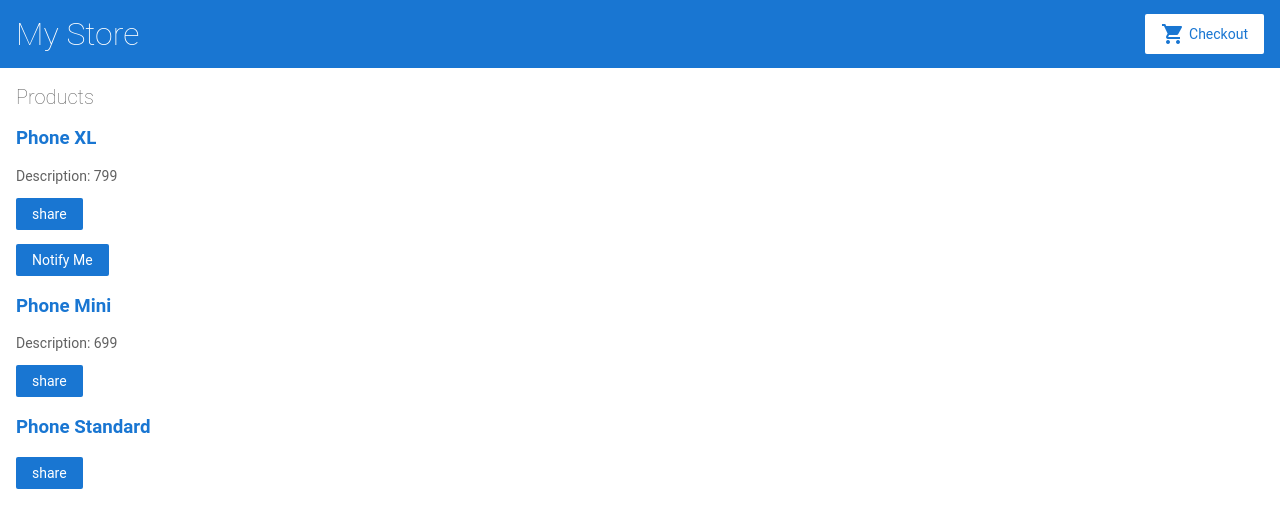
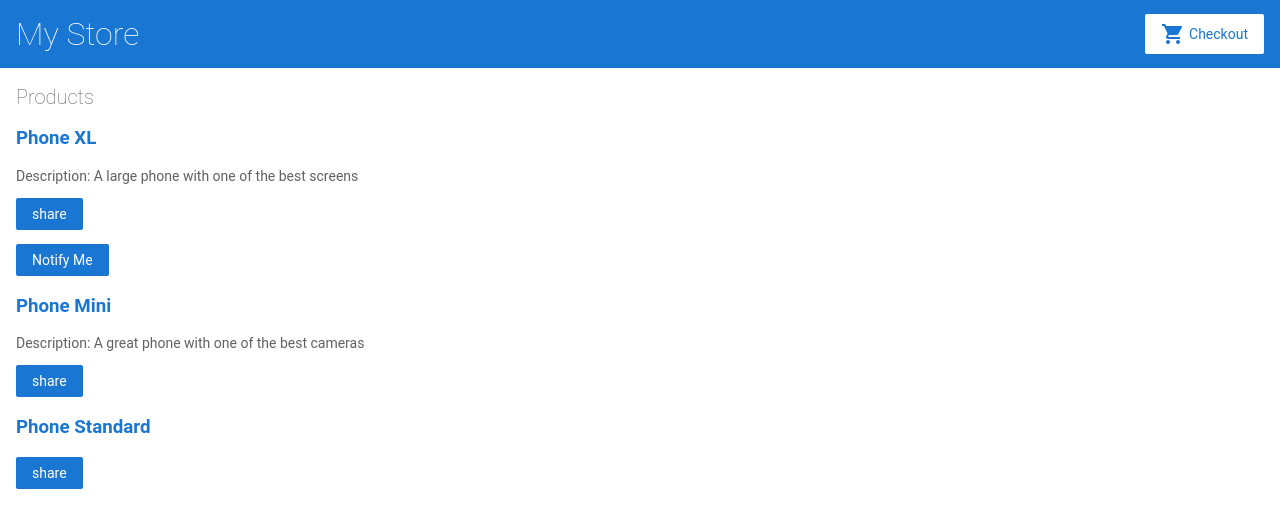
Before and after one commit to DMarcRQ/angular-dnzcju-ttt5z4, an Angular app: page / in a window 1280 px wide. Shown: the top 528 px of the page. Built offline with nearby package versions, Linux system fonts and the light colour scheme.

Commit message:
4 files modified

```diff
--- a/src/app/product-alerts/product-alerts.component.html
+++ b/src/app/product-alerts/product-alerts.component.html
@@ -1,3 +1,3 @@
 <p *ngIf="product && product.price > 700">
-<button type="button">Notify Me</button>
+<button type="button" (click)="notify.emit()" >Notify Me</button>
 </p>
--- a/src/app/product-alerts/product-alerts.component.ts
+++ b/src/app/product-alerts/product-alerts.component.ts
@@ -1,4 +1,4 @@
-import { Component, OnInit, Input } from '@angular/core';
+import { Component, OnInit, Input,  Output, EventEmitter } from '@angular/core';
 import { Product } from '../products';
 
 @Component({
@@ -9,6 +9,7 @@
 export class ProductAlertsComponent implements OnInit {
 
   @Input() product!: Product;
+  @Output() notify = new EventEmitter();
 
   constructor() { }
 
--- a/src/app/product-list/product-list.component.html
+++ b/src/app/product-list/product-list.component.html
@@ -1,19 +1,21 @@
 <h2>Products</h2>
 
-<div *ngFor="let product of products"></div>
+<div *ngFor="let product of products">
 
-<div *ngFor="let product of products">
   <h3>
     <a [title]="product.name + ' details'">
       {{ product.name }}
     </a>
   </h3>
 
-  <p *ngIf="product.description">Description: {{ product.price }}</p>
+  <p *ngIf="product.description">
+    Description: {{ product.description }}
+  </p>
 
   <button type="button" (click)="share()">share</button>
 
-  <rq-product-alerts [product]="product"></rq-product-alerts>
+  <rq-product-alerts [product]="product" (notify)="onNotify()"></rq-product-alerts>
+
 </div>
 
 <!--
--- a/src/app/product-list/product-list.component.ts
+++ b/src/app/product-list/product-list.component.ts
@@ -13,6 +13,10 @@
   share() {
     window.alert('The product has been shared!');
   }
+
+  onNotify() {
+    window.alert('You will be notified when the product goes on sale');
+  }
 }
 
 
```
